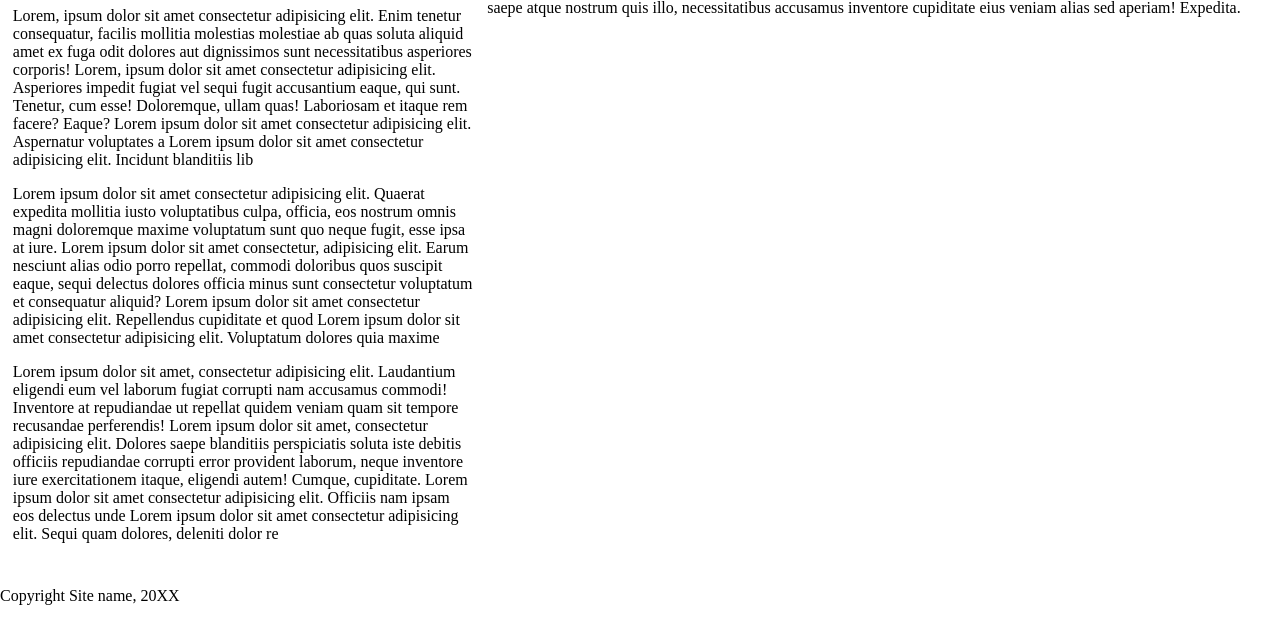
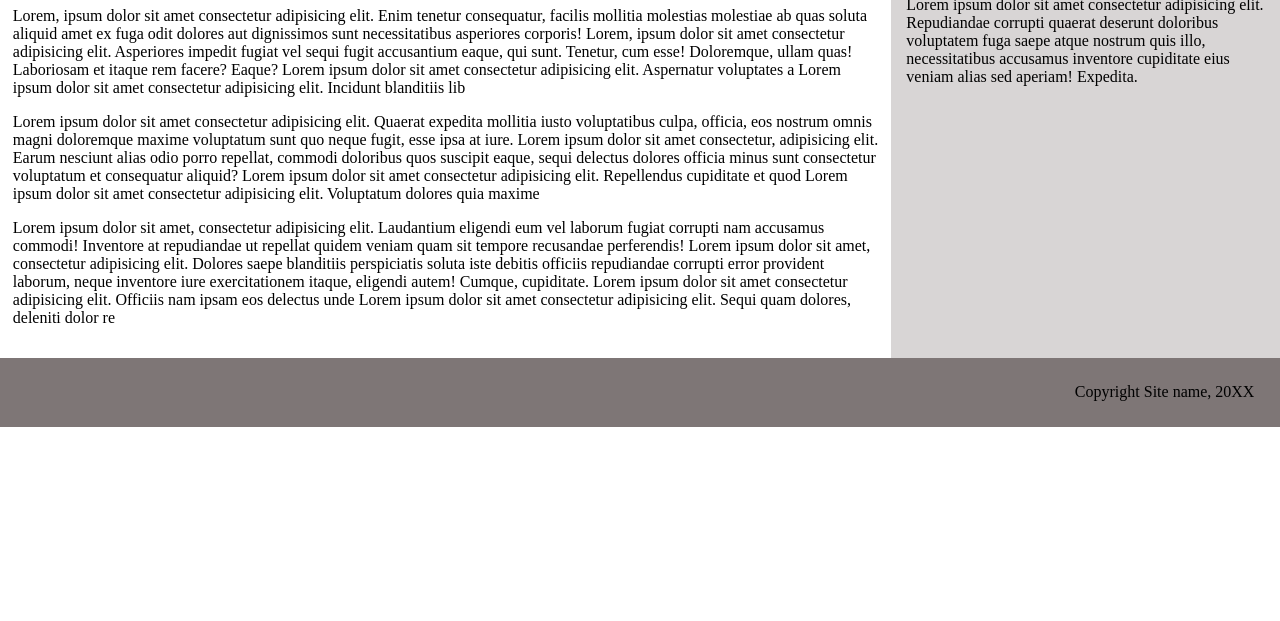
Before and after one commit to gaurav-cedcoss/template_2, a plain HTML site: page src/index.html in a window 1280 px wide. Shown: the part 195-816 px from the top of the page. Drawn offline with Linux system fonts and the light colour scheme.

Commit message:
final commit

```diff
--- a/src/style.css
+++ b/src/style.css
@@ -28,6 +28,25 @@ ul{
     margin-bottom:0px;
     margin-right:0px;
 }
+#sidebar{
+    padding-top:0px;
+    float:right;
+    width:29%;
+    background:rgb(216, 213, 213);
+    padding:15px;
+padding-bottom:20%;
+margin-right:0px;
+}
+#footer{
+    background:rgb(126, 118, 118);
+    text-align:right;
+    margin:0px;
+    padding:0px;
+}
+#footer p{
+    margin:0px;
+    padding:2%;
+}
 li{
 
     float:left;
```
Also changed, not shown: src/index.html (+21 -1 lines). Lines whose indentation alone changed are shown as unchanged.
